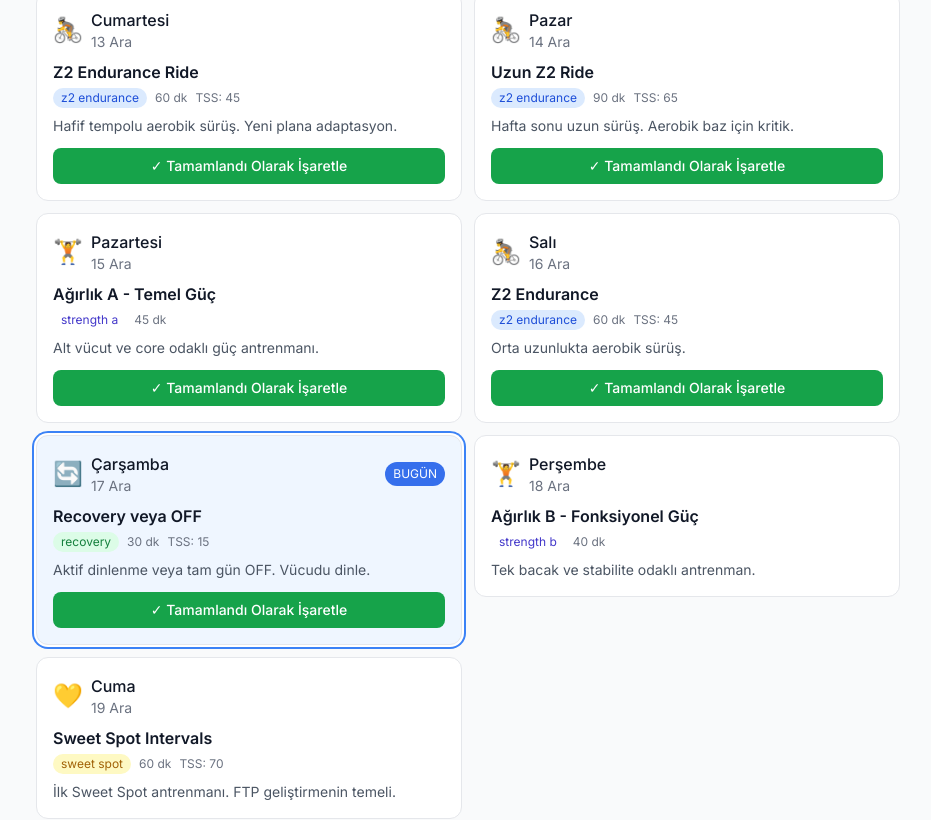
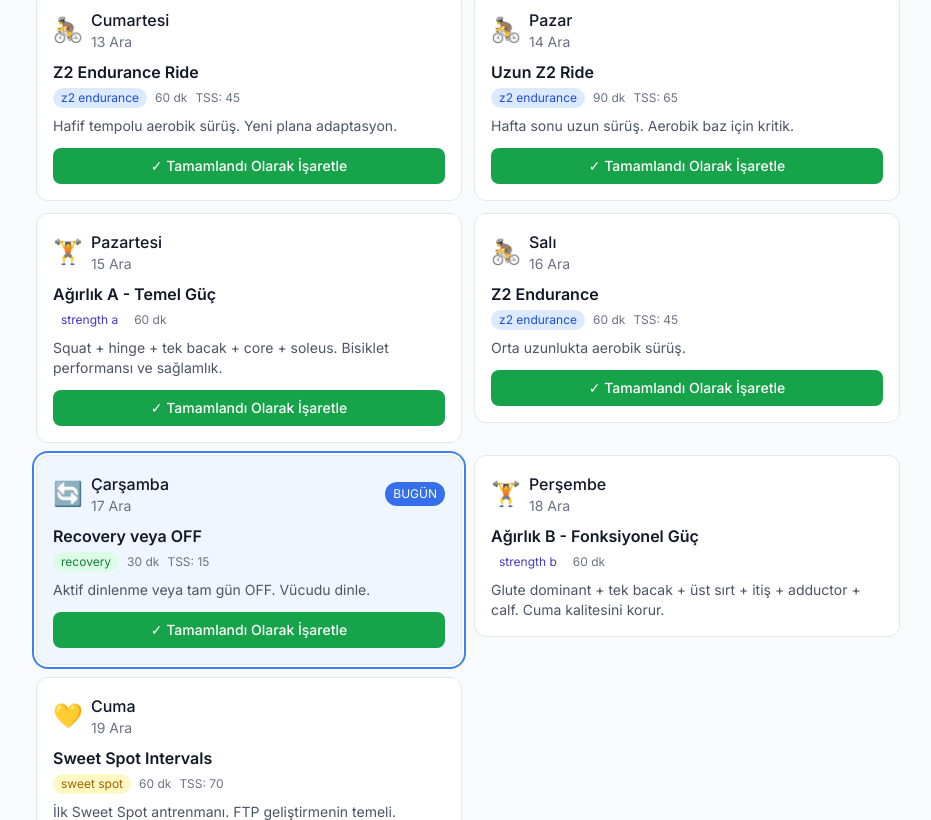
Before and after one commit to Bahadir67/bahadir-ftptrainer, a Next.js app: page / in a window 1280 px wide. Shown: the part 584-1404 px from the top of the page, without its empty margins (172-1103 px from the left). Built offline with nearby package versions, Linux system fonts and the light colour scheme.

Commit message:
Update strength A/B templates in app data

```diff
--- a/src/data/workouts.ts
+++ b/src/data/workouts.ts
@@ -1,9 +1,29 @@
-import { Workout, WeekSummary } from '@/types/workout';
+import { StrengthExercise, Workout, WeekSummary } from '@/types/workout';
 
 export const FTP_CURRENT = 220;
 export const FTP_TARGET = 250;
 export const PLAN_START = '2025-12-13';
 export const PLAN_END = '2026-03-07';
+const STRENGTH_A_EXERCISES: StrengthExercise[] = [
+  { name: 'Back Squat', sets: '4x4-6', notes: 'RPE 7-8 (ağır, kontrollü)' },
+  { name: 'Romanian Deadlift', sets: '3x6-8', notes: 'RPE 7-8 (hamstring/hip hinge)' },
+  { name: 'Bulgarian Split Squat', sets: '2-3x6-8/bacak', notes: 'RPE 7 (stabil, kontrollü)' },
+  { name: 'Seated Calf Raise', sets: '4x8-12', notes: 'Soleus odaklı (diz bükülü)' },
+  { name: 'Pallof Press', sets: '3x10-12/taraf', notes: 'Anti-rotation, kontrollü' },
+  { name: 'Ab Wheel', sets: '3x6-10', notes: 'Anti-extension, form bozulmadan' }
+];
+
+const STRENGTH_B_EXERCISES: StrengthExercise[] = [
+  { name: 'Hip Thrust', sets: '4x6-10', notes: 'RPE 7-8 (glute dominant)' },
+  { name: 'Single Leg Deadlift', sets: '3x8/bacak', notes: 'RPE 7 (denge + posterior chain)' },
+  { name: 'Step Ups', sets: '2x8-10/bacak', notes: 'RPE 6-7 (Cuma kalitesini bozmasın)' },
+  { name: 'Wide Row Machine', sets: '3x8-12', notes: 'Geniş çekiş, 1 sn sık' },
+  { name: 'Barbell Overhead Press', sets: '3x5-8', notes: 'Strict, RPE 6-7 (failure yok)' },
+  { name: 'Chest Press', sets: '2x8-12', notes: 'RPE 6-7 (failure yok)' },
+  { name: 'Face Pull', sets: '2x12-15', notes: 'Skapula + arka omuz' },
+  { name: 'Copenhagen Plank', sets: '3x20-40 sn/taraf', notes: 'Adductor + lateral core' },
+  { name: 'Standing Calf Raise', sets: '3x10-15', notes: 'Gastrocnemius (diz düz)' }
+];
 
 export const weekSummaries: WeekSummary[] = [
   { week: 1, phase: 'base', startDate: '2025-12-13', endDate: '2025-12-19', targetTSS: 300, targetHours: 5.5, strengthSessions: 2, isRecoveryWeek: false, focus: 'Adaptasyon, aerobik temel' },
@@ -68,15 +88,9 @@ export const workouts: Workout[] = [
     dayOfWeek: 'Pazartesi',
     type: 'strength_a',
     title: 'Ağırlık A - Temel Güç',
-    duration: 45,
-    description: 'Alt vücut ve core odaklı güç antrenmanı.',
-    strengthExercises: [
-      { name: 'Back Squat', sets: '4x6', notes: '%75-80 1RM' },
-      { name: 'Romanian Deadlift', sets: '3x8', notes: '%70 1RM' },
-      { name: 'Bulgarian Split Squat', sets: '3x8/bacak', notes: 'Orta ağırlık' },
-      { name: 'Plank', sets: '3x45sn', notes: 'Core aktivasyonu' },
-      { name: 'Dead Bug', sets: '3x10/taraf', notes: 'Kontrollü hareket' }
-    ],
+    duration: 60,
+    description: 'Squat + hinge + tek bacak + core + soleus. Bisiklet performansı ve sağlamlık.',
+    strengthExercises: STRENGTH_A_EXERCISES,
     phase: 'base',
     week: 1,
     isRecoveryWeek: false
@@ -123,15 +137,9 @@ export const workouts: Workout[] = [
     dayOfWeek: 'Perşembe',
     type: 'strength_b',
     title: 'Ağırlık B - Fonksiyonel Güç',
-    duration: 40,
-    description: 'Tek bacak ve stabilite odaklı antrenman.',
-    strengthExercises: [
-      { name: 'Leg Press', sets: '4x8', notes: 'Ağır' },
-      { name: 'Single Leg Deadlift', sets: '3x8/bacak', notes: 'Denge odaklı' },
-      { name: 'Step Ups', sets: '3x10/bacak', notes: 'Yüksek step' },
-      { name: 'Side Plank', sets: '3x30sn/taraf', notes: '' },
-      { name: 'Hip Thrust', sets: '3x12', notes: 'Glute aktivasyonu' }
-    ],
+    duration: 60,
+    description: 'Glute dominant + tek bacak + üst sırt + itiş + adductor + calf. Cuma kalitesini korur.',
+    strengthExercises: STRENGTH_B_EXERCISES,
     phase: 'base',
     week: 1,
     isRecoveryWeek: false
@@ -199,15 +207,9 @@ export const workouts: Workout[] = [
     dayOfWeek: 'Pazartesi',
     type: 'strength_a',
     title: 'Ağırlık A',
-    duration: 45,
-    description: 'Alt vücut ve core - hafif artış.',
-    strengthExercises: [
-      { name: 'Back Squat', sets: '4x6', notes: '%77-82 1RM (artış)' },
-      { name: 'Romanian Deadlift', sets: '3x8', notes: '%72 1RM' },
-      { name: 'Bulgarian Split Squat', sets: '3x8/bacak', notes: '' },
-      { name: 'Plank', sets: '3x50sn', notes: '' },
-      { name: 'Dead Bug', sets: '3x12/taraf', notes: '' }
-    ],
+    duration: 60,
+    description: 'Squat + hinge + tek bacak + core + soleus. Bisiklet performansı ve sağlamlık.',
+    strengthExercises: STRENGTH_A_EXERCISES,
     phase: 'base',
     week: 2,
     isRecoveryWeek: false
@@ -253,15 +255,9 @@ export const workouts: Workout[] = [
     dayOfWeek: 'Perşembe',
     type: 'strength_b',
     title: 'Ağırlık B',
-    duration: 40,
-    description: 'Fonksiyonel güç antrenmanı.',
-    strengthExercises: [
-      { name: 'Leg Press', sets: '4x8', notes: 'Ağır' },
-      { name: 'Single Leg Deadlift', sets: '3x8/bacak', notes: '' },
-      { name: 'Step Ups', sets: '3x12/bacak', notes: '' },
-      { name: 'Side Plank', sets: '3x35sn/taraf', notes: '' },
-      { name: 'Hip Thrust', sets: '3x12', notes: '' }
-    ],
+    duration: 60,
+    description: 'Glute dominant + tek bacak + üst sırt + itiş + adductor + calf. Cuma kalitesini korur.',
+    strengthExercises: STRENGTH_B_EXERCISES,
     phase: 'base',
     week: 2,
     isRecoveryWeek: false
@@ -320,15 +316,9 @@ export const workouts: Workout[] = [
     dayOfWeek: 'Pazartesi',
     type: 'strength_a',
     title: 'Ağırlık A',
-    duration: 45,
-    description: 'Son yoğun ağırlık haftası.',
-    strengthExercises: [
-      { name: 'Back Squat', sets: '4x5', notes: '%80-85 1RM (peak)' },
-      { name: 'Romanian Deadlift', sets: '3x6', notes: '%75 1RM' },
-      { name: 'Bulgarian Split Squat', sets: '3x8/bacak', notes: '' },
-      { name: 'Plank', sets: '3x60sn', notes: '' },
-      { name: 'Pallof Press', sets: '3x10/taraf', notes: '' }
-    ],
+    duration: 60,
+    description: 'Squat + hinge + tek bacak + core + soleus. Bisiklet performansı ve sağlamlık.',
+    strengthExercises: STRENGTH_A_EXERCISES,
     phase: 'base',
     week: 3,
     isRecoveryWeek: false
@@ -384,14 +374,9 @@ export const workouts: Workout[] = [
     dayOfWeek: 'Cuma',
     type: 'strength_b',
     title: 'Ağırlık B',
-    duration: 40,
-    description: 'Hafta sonu recovery öncesi son ağırlık.',
-    strengthExercises: [
-      { name: 'Leg Press', sets: '4x6', notes: 'Ağır' },
-      { name: 'Single Leg Deadlift', sets: '3x8/bacak', notes: '' },
-      { name: 'Step Ups', sets: '3x12/bacak', notes: '' },
-      { name: 'Core Circuit', sets: '2 tur', notes: '' }
-    ],
+    duration: 60,
+    description: 'Glute dominant + tek bacak + üst sırt + itiş + adductor + calf. Cuma kalitesini korur.',
+    strengthExercises: STRENGTH_B_EXERCISES,
     phase: 'base',
     week: 3,
     isRecoveryWeek: false
@@ -547,13 +532,9 @@ export const workouts: Workout[] = [
     dayOfWeek: 'Pazartesi',
     type: 'strength_a',
     title: 'Ağırlık A - Build Phase',
-    duration: 40,
-    description: 'Azaltılmış hacim, korunan yoğunluk.',
-    strengthExercises: [
-      { name: 'Back Squat', sets: '3x5', notes: '%80-85 1RM' },
-      { name: 'Romanian Deadlift', sets: '3x6', notes: 'Ağır' },
-      { name: 'Core Circuit', sets: '2 tur', notes: '' }
-    ],
+    duration: 60,
+    description: 'Squat + hinge + tek bacak + core + soleus. Bisiklet performansı ve sağlamlık.',
+    strengthExercises: STRENGTH_A_EXERCISES,
     phase: 'build',
     week: 5,
     isRecoveryWeek: false
```
